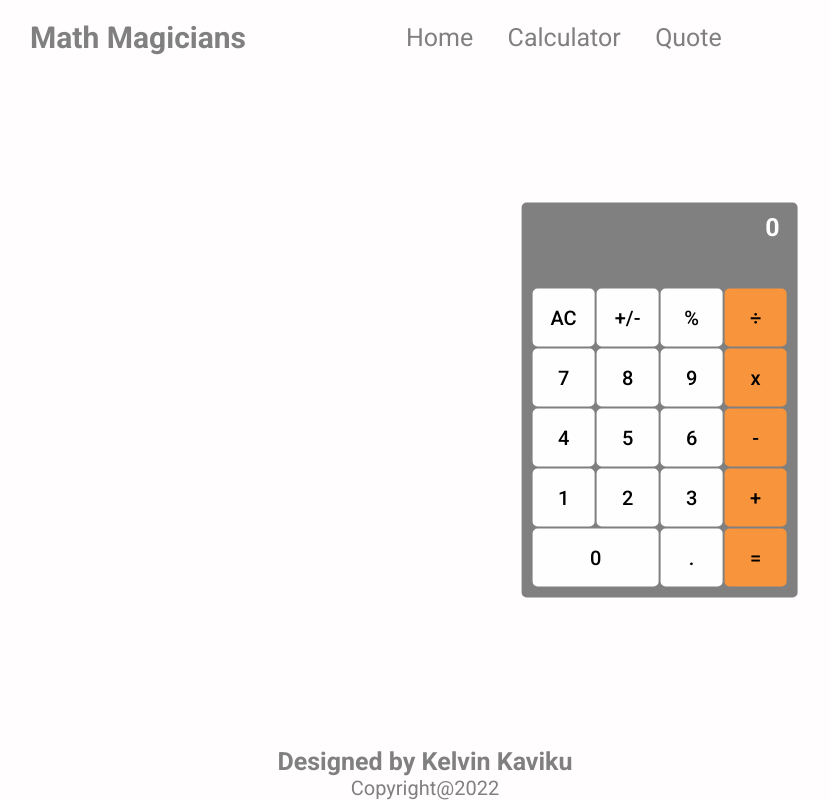
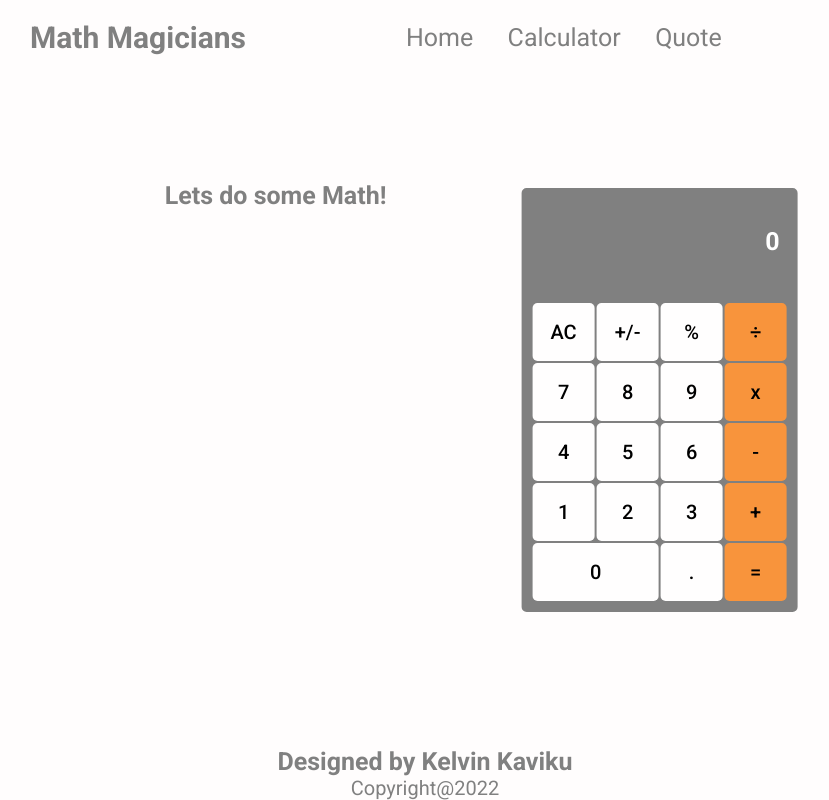
Before and after one commit to brainskev/math-magician-react, a React (Create React App) app: page /calculator in a window 1280 px wide. Shown: the whole page, without its empty margins (215-1044 px from the left). Built offline with nearby package versions, Linux system fonts and the light colour scheme.

Commit message:
Add styling

```diff
--- a/src/components/App.css
+++ b/src/components/App.css
@@ -112,9 +112,9 @@
 .calc-title {
   font-family: 'Roboto', sans-serif;
   font-size: 25px;
-  color: rgba(228, 125, 29, 0.836);
+  color: #808080;
   padding-left: 0;
-  transform: translate(-100%, -600%);
+  transform: translate(-150%, -60%);
 }
 
 .container {
--- a/src/components/Calculator.js
+++ b/src/components/Calculator.js
@@ -12,6 +12,7 @@ const Calculator = () => {
   return (
     <>
       <div className="container">
+        <h2 className="calc-title">Lets do some Math!</h2>
         <div className="display" id="display">
           {calc.total}
           {' '}
```
